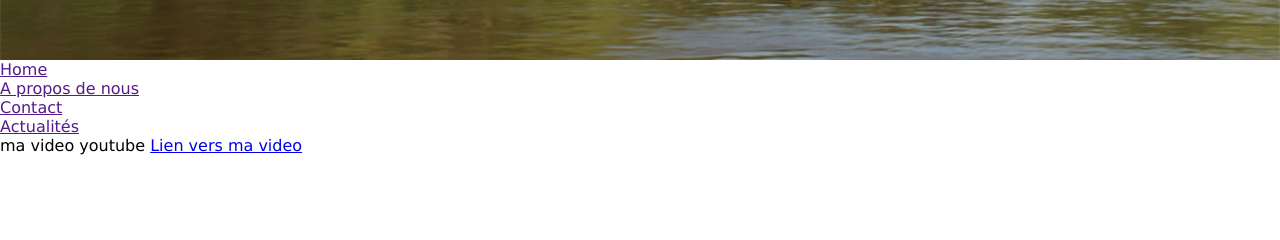
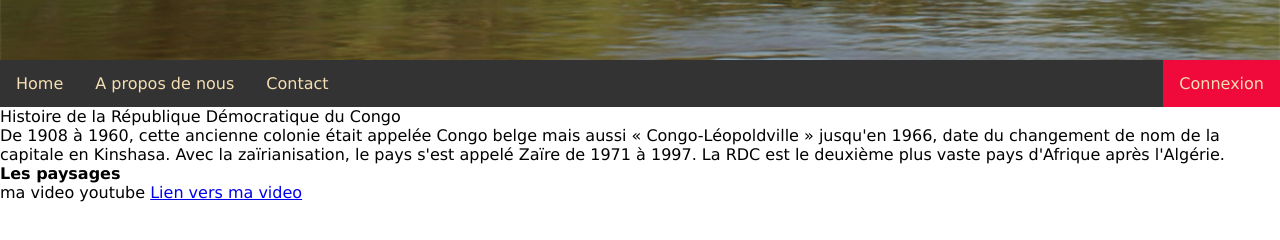
Before and after one commit to nella5/Congo-travel, a plain HTML site: page index.html in a window 1280 px wide. Shown: the part 490-730 px from the top of the page. Drawn offline with Linux system fonts and the light colour scheme.

Commit message:
modif style menu

```diff
--- a/index.html
+++ b/index.html
@@ -35,9 +35,20 @@
 <li><a href="">Home</a></li>
 <li><a href="">A propos de nous</a></li>
 <li><a href="">Contact</a></li>
-<li><a href="">Actualités</a></li>
+<li style="float: right;"><a href="" class="active">Connexion</a></li>
+	</ul>
+</div>
 
-	</ul>
+<div id="contenu">
+<div class="titre_section">Histoire de la République Démocratique du Congo</div>
+<p>
+	De 1908 à 1960, cette ancienne colonie était appelée Congo belge mais aussi « Congo-Léopoldville » jusqu'en 1966,
+	date du changement de nom de la capitale en Kinshasa. Avec la zaïrianisation, le pays s'est appelé Zaïre de 1971 à 1997.
+	La RDC est le deuxième plus vaste pays d'Afrique après l'Algérie.
+
+</p>
+
+<b class="titre_section">Les paysages</b>
 </div>
 
 
--- a/style.css
+++ b/style.css
@@ -89,3 +89,39 @@ opacity: 1;
 	margin: 5px;
 	height: 30px;
 }
+
+/*-------style du menu------------------*/
+
+#menu{
+	background:#333;
+	position:sticky;
+	top: 0; overflow: hidden;
+}
+
+ul{
+	list-style-type: none;
+	margin: 0px;
+	padding: 0px;
+	overflow: hidden;
+	background-color:#333 ;
+}
+
+li{
+	float: left;
+
+}
+
+li a{
+	color:wheat;
+	text-align: center;
+	padding: 14px 16px;
+	text-decoration: none;
+	display: block;
+}
+
+li a:hover:not(.active){
+background: #F00A3C;
+}
+.active{
+	background: #F00A3C;
+}
```
